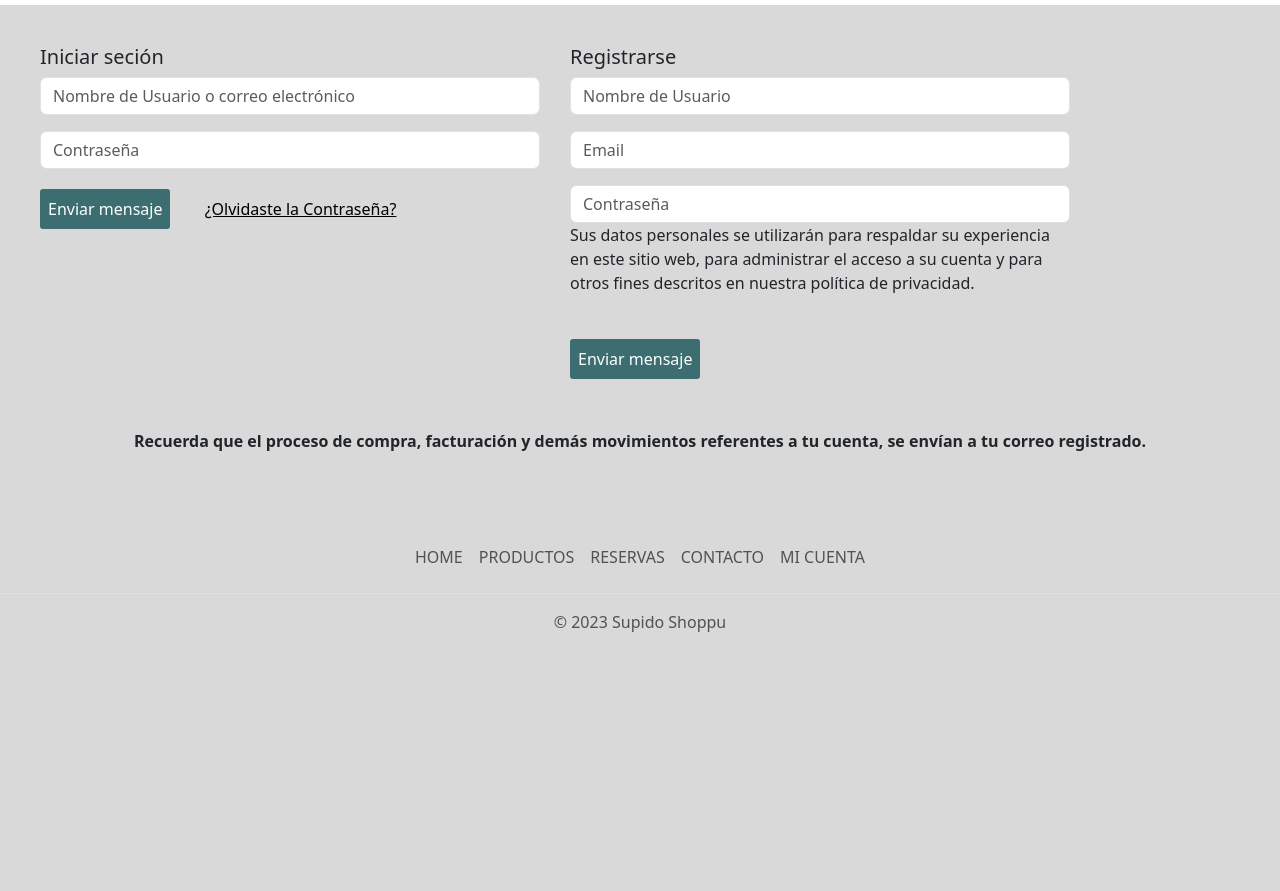
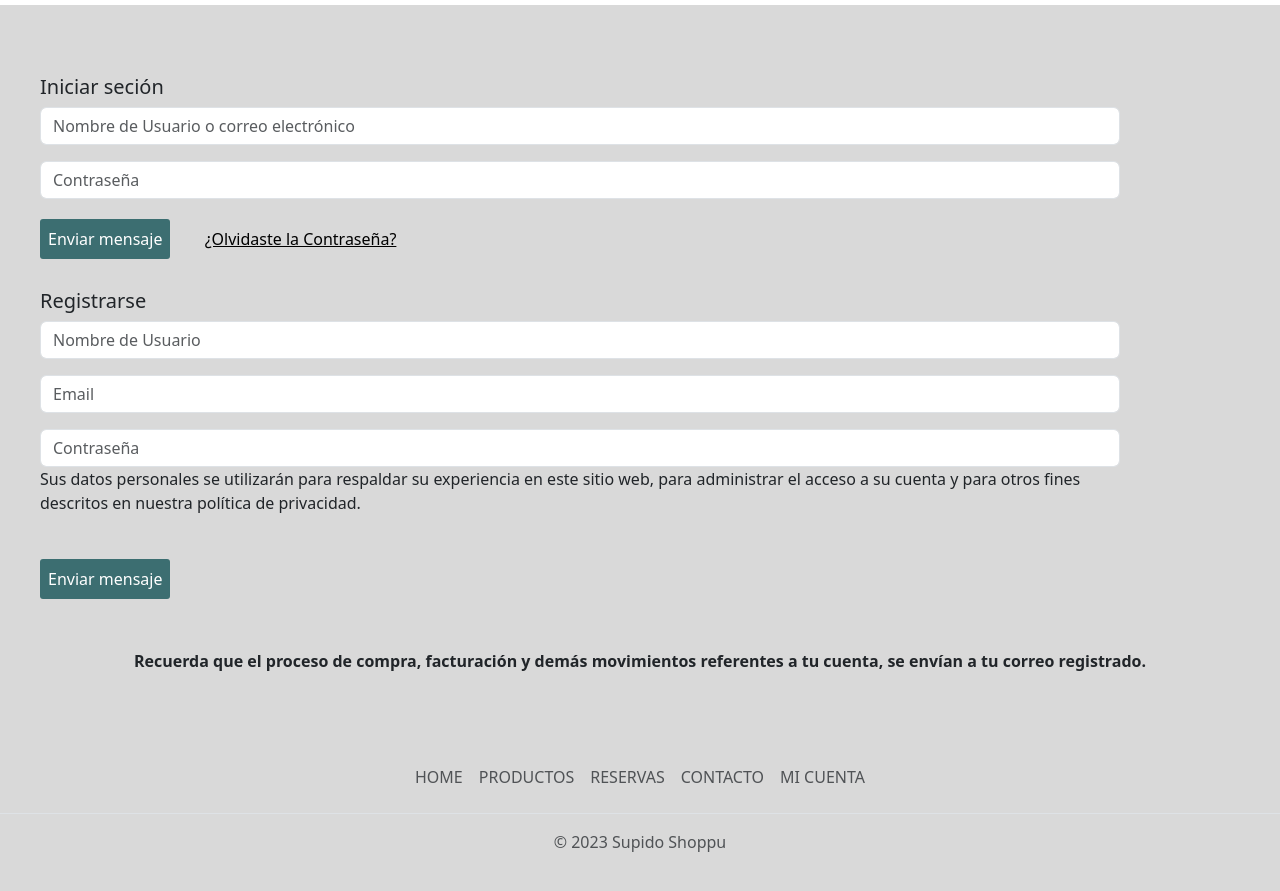
Before and after one commit to SebasPenha/proyecto, a plain HTML site: page html/micuenta.html in a window 1280 px wide. Shown: the part 53-944 px from the top of the page. Before the commit the page ends 800 px from the top, so only its background shows below. Drawn offline with nearby package versions, Linux system fonts and the light colour scheme.

Commit message:
nuevo cambio en mi cuenta

```diff
--- a/css/estilo.css
+++ b/css/estilo.css
@@ -213,11 +213,12 @@ h3 {
 
 
  .registro {
-    display: flex;
+    display: flexbox;
  }
 
  .formRegistro {
-    margin-left: 30px;
+    margin-top: 30px;
+    width: 90%;
 
  }
 
@@ -241,7 +242,7 @@ h3 {
 
 @media (max-width:500px) {
     .olvidoContraseña {
-        font-size: 15px;
+        font-size: 10px;
     }
 
 }
--- a/html/micuenta.html
+++ b/html/micuenta.html
@@ -46,7 +46,7 @@
 
     <main>
         <section class="registro">
-            <div class="col-lg-5 col-md-5 col-sm-8  ">
+            <div class="col-lg-5 col-md-5 formRegistro  ">
                 <h5>Iniciar seción</h5>
                 <form action="forms/contact.php" method="post" role="form" class="php-email-form">
                     <div class="form-group">
@@ -67,7 +67,7 @@
             </div>
 
 
-            <div class="col-lg-5 col-md-5 col-sm-8  formRegistro">
+            <div class="col-lg-5 col-md-5   formRegistro">
                 <h5>Registrarse</h5>
                 <form action="forms/contact.php" method="post" role="form" class="php-email-form">
                     <div class="form-group">
```
